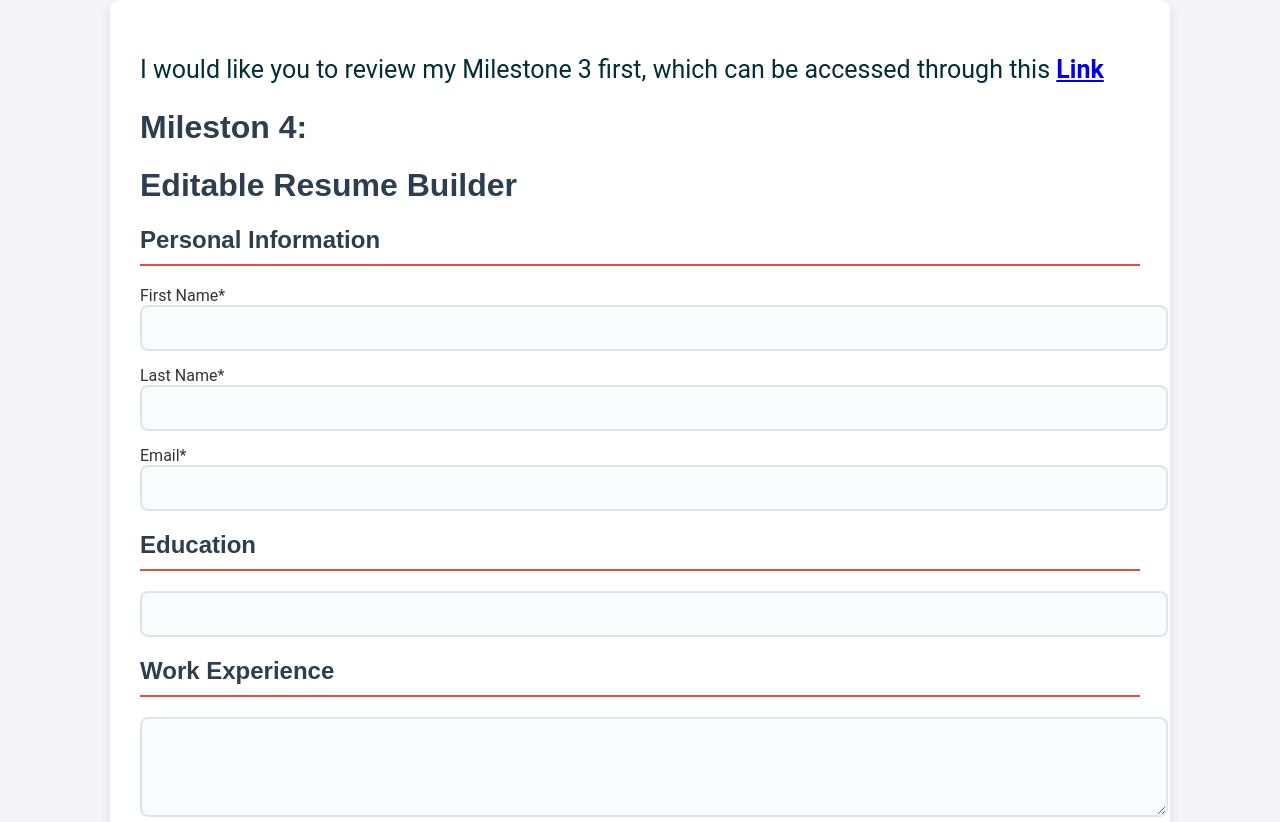
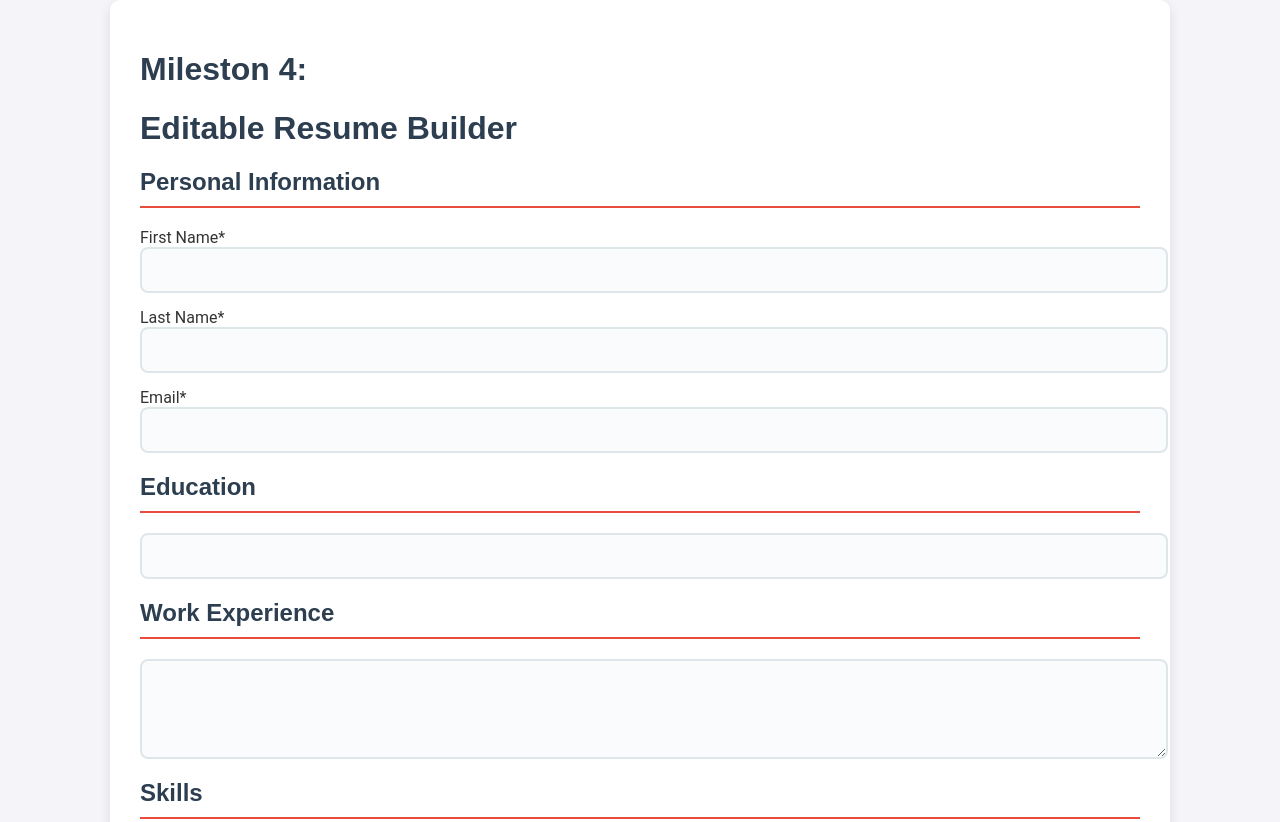
Before and after one commit to tahiralatif/Editable_Resume_Builder, a website: page index.html in a window 1280 px wide. Shown: the top 822 px of the page. Drawn offline with Linux system fonts and the light colour scheme.

Commit message:
Add files via upload

```diff
--- a/index.html
+++ b/index.html
@@ -12,8 +12,7 @@
 
 
     <div class="container">
-        <p id="parah">I would like you to review my Milestone 3 first, which can be accessed through this <a href="https://dynamic-resume-builder-one.vercel.app/"> <strong>Link</strong> </a>
-        </p>
+
 
         <h1>Mileston 4:</h1>
         <h1>Editable Resume Builder</h1>
```
